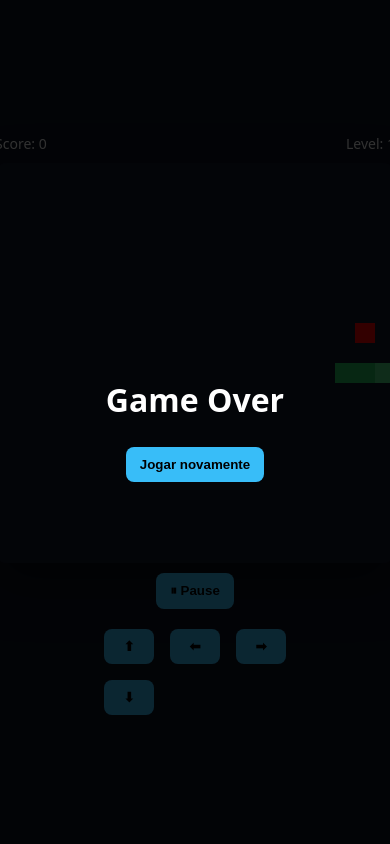
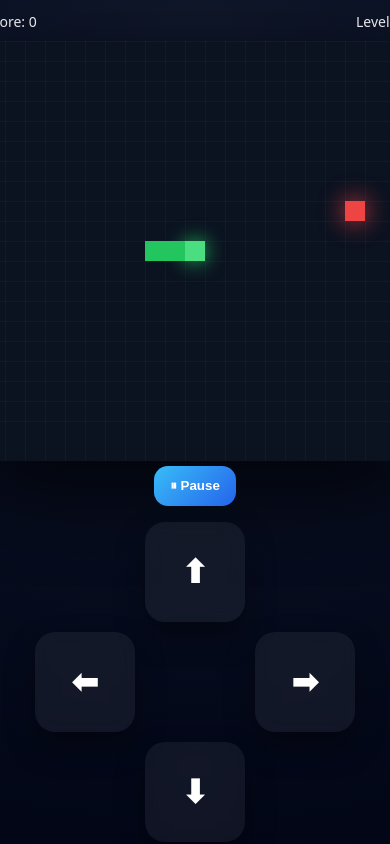
Before and after one commit to HanaRafaelle11/snakegame, a plain HTML site: page index.html in a window 390 px wide. Drawn offline with Linux system fonts and the light colour scheme.

Commit message:
Update index.html
V4

```diff
--- a/index.html
+++ b/index.html
@@ -3,44 +3,36 @@
 <head>
 <meta charset="UTF-8">
 <meta name="viewport" content="width=device-width, initial-scale=1.0">
-<title>Snake Fixed PRO</title>
+<title>Snake AAA</title>
 
 <style>
 body{
 margin:0;
-background:#0b1220;
-color:white;
+background:radial-gradient(circle at top,#0f172a,#020617);
+font-family:system-ui;
 display:flex;
 justify-content:center;
 align-items:center;
 height:100vh;
-font-family:system-ui;
+color:white;
 }
 
 .container{text-align:center;}
 
 canvas{
-background:#0f172a;
-border-radius:12px;
-box-shadow:0 20px 50px rgba(0,0,0,.5);
+background:#0b1220;
+border-radius:18px;
+box-shadow:0 30px 80px rgba(0,0,0,.7);
+touch-action:none;
 }
 
 .hud{
 display:flex;
 justify-content:space-between;
-width:400px;
+width:420px;
 margin:10px auto;
 font-size:14px;
-}
-
-button{
-padding:10px 14px;
-margin:5px;
-border:none;
-border-radius:8px;
-background:#38bdf8;
-cursor:pointer;
-font-weight:bold;
+opacity:.9;
 }
 
 .overlay{
@@ -50,21 +42,55 @@ display:none;
 justify-content:center;
 align-items:center;
 flex-direction:column;
-background:rgba(0,0,0,.8);
+background:rgba(0,0,0,.85);
+backdrop-filter:blur(8px);
 }
 
 .overlay.show{display:flex;}
 
-.mobile{
-margin-top:10px;
+button{
+border:none;
+border-radius:14px;
+padding:12px 16px;
+font-weight:700;
+background:linear-gradient(135deg,#38bdf8,#2563eb);
+color:white;
+cursor:pointer;
+transition:.15s;
+}
+
+button:active{transform:scale(.92);}
+
+/* ================= D-PAD AAA ================= */
+
+.dpad{
+margin-top:16px;
 display:grid;
-grid-template-columns:repeat(3,60px);
-gap:6px;
+grid-template-columns:100px 100px 100px;
+grid-template-rows:100px 100px 100px;
+gap:10px;
 justify-content:center;
 }
 
+.dpad button{
+width:100px;
+height:100px;
+font-size:32px;
+background:rgba(255,255,255,.06);
+backdrop-filter:blur(10px);
+border-radius:20px;
+box-shadow:0 15px 30px rgba(0,0,0,.4);
+}
+
+.dpad button:active{
+background:rgba(255,255,255,.15);
+transform:scale(.9);
+}
+
+.empty{visibility:hidden;}
+
 @media(min-width:768px){
-.mobile{display:none;}
+.dpad{display:none;}
 }
 </style>
 </head>
@@ -81,150 +107,245 @@ justify-content:center;
 <canvas id="game"></canvas>
 
 <div id="overlay" class="overlay">
-<h1>Game Over</h1>
-<button onclick="reset()">Jogar novamente</button>
+<h1 id="title">Snake AAA</h1>
+<button id="btn">Start</button>
 </div>
 
 <button onclick="togglePause()">⏸ Pause</button>
 
-<div class="mobile">
+<div class="dpad">
+
+<div class="empty"></div>
 <button data="up">⬆</button>
+<div class="empty"></div>
+
 <button data="left">⬅</button>
+<div class="empty"></div>
 <button data="right">➡</button>
+
+<div class="empty"></div>
 <button data="down">⬇</button>
+<div class="empty"></div>
+
 </div>
 
 </div>
 
 <script>
 
-const canvas = document.getElementById("game");
-const ctx = canvas.getContext("2d");
+// ================= CANVAS =================
+const canvas=document.getElementById("game");
+const ctx=canvas.getContext("2d");
 
-canvas.width = 400;
-canvas.height = 400;
+canvas.width=420;
+canvas.height=420;
 
-// ================= STATE =================
-let snake = [];
-let food = {};
-let dir = {x:1,y:0};
-let nextDir = {x:1,y:0};
+// ================= STATE MACHINE =================
+const STATE={
+MENU:"menu",
+PLAY:"play",
+PAUSE:"pause",
+GAMEOVER:"gameover"
+};
 
-let score = 0;
-let level = 1;
-let speed = 140;
-let lastTime = 0;
+let state=STATE.MENU;
 
-let state = "start";
-let paused = false;
+// ================= GAME STATE =================
+let snake,food,dir,nextDir;
+let score=0,level=1;
+let speed=140,last=0;
+let particles=[];
+
+// ================= AUDIO ENGINE (AAA STYLE) =================
+const audioCtx=new (window.AudioContext||webkitAudioContext)();
+
+function sound(freq,type="sine",time=0.08){
+const o=audioCtx.createOscillator();
+const g=audioCtx.createGain();
+
+o.type=type;
+o.frequency.value=freq;
+
+g.gain.value=0.1;
+
+o.connect(g);
+g.connect(audioCtx.destination);
+
+o.start();
+o.stop(audioCtx.currentTime+time);
+}
+
+// ================= VIBRATION =================
+function vibrate(ms){
+if(navigator.vibrate) navigator.vibrate(ms);
+}
 
 // ================= INIT =================
 function reset(){
 
-snake = [
-    {x:10,y:10},
-    {x:9,y:10},
-    {x:8,y:10}
+snake=[
+{x:10,y:10},
+{x:9,y:10},
+{x:8,y:10}
 ];
 
-dir = {x:1,y:0};
-nextDir = {x:1,y:0};
+dir={x:1,y:0};
+nextDir=dir;
 
-score = 0;
-level = 1;
-speed = 140;
+score=0;
+level=1;
+speed=140;
 
-document.getElementById("score").textContent = score;
-document.getElementById("level").textContent = level;
+document.getElementById("score").textContent=0;
+document.getElementById("level").textContent=1;
 
 spawn();
-
-document.getElementById("overlay").classList.remove("show");
 }
 
-// ================= FOOD =================
 function spawn(){
-food = {
+food={
 x:Math.floor(Math.random()*20),
 y:Math.floor(Math.random()*20)
 };
 }
 
-// ================= PAUSE =================
+// ================= PARTICLES =================
+function spawnParticles(x,y){
+for(let i=0;i<8;i++){
+particles.push({
+x,y,
+vx:(Math.random()-0.5)*2,
+vy:(Math.random()-0.5)*2,
+life:20
+});
+}
+}
+
+function updateParticles(){
+particles.forEach(p=>{
+p.x+=p.vx;
+p.y+=p.vy;
+p.life--;
+});
+particles=particles.filter(p=>p.life>0);
+}
+
+function drawParticles(){
+ctx.fillStyle="rgba(56,189,248,.8)";
+particles.forEach(p=>{
+ctx.fillRect(p.x,p.y,3,3);
+});
+}
+
+// ================= GAME FLOW =================
+function start(){
+state=STATE.PLAY;
+document.getElementById("overlay").classList.remove("show");
+reset();
+}
+
+function gameOver(){
+state=STATE.GAMEOVER;
+document.getElementById("title").innerText="Game Over";
+document.getElementById("btn").innerText="Restart";
+document.getElementById("overlay").classList.add("show");
+sound(120,"square",0.2);
+vibrate(200);
+}
+
 function togglePause(){
-paused = !paused;
+if(state===STATE.PLAY){
+state=STATE.PAUSE;
+}else if(state===STATE.PAUSE){
+state=STATE.PLAY;
+}
 }
 
 // ================= MOVE =================
 function move(){
 
-dir = nextDir;
+dir=nextDir;
 
-let head = {
-x: snake[0].x + dir.x,
-y: snake[0].y + dir.y
+let h={
+x:snake[0].x+dir.x,
+y:snake[0].y+dir.y
 };
 
-// wall
-if(head.x<0||head.y<0||head.x>=20||head.y>=20){
+if(
+h.x<0||h.y<0||h.x>=20||h.y>=20||
+snake.some(s=>s.x===h.x&&s.y===h.y)
+){
 return gameOver();
 }
 
-// self collision
-if(snake.some(s=>s.x===head.x && s.y===head.y)){
-return gameOver();
-}
+snake.unshift(h);
 
-snake.unshift(head);
+if(h.x===food.x&&h.y===food.y){
 
-// eat
-if(head.x === food.x && head.y === food.y){
 score++;
-document.getElementById("score").textContent = score;
+document.getElementById("score").textContent=score;
 
-if(score % 5 === 0){
+sound(600);
+vibrate(25);
+spawnParticles(h.x*20,h.y*20);
+
+if(score%5===0){
 level++;
-document.getElementById("level").textContent = level;
-speed = Math.max(60, speed - 10);
+document.getElementById("level").textContent=level;
+speed=Math.max(55,speed-7);
+sound(900);
+vibrate(60);
 }
 
 spawn();
+
 }else{
 snake.pop();
 }
 }
 
-// ================= GAME OVER =================
-function gameOver(){
-document.getElementById("overlay").classList.add("show");
-}
-
 // ================= DRAW =================
 function draw(){
 
-ctx.fillStyle="#0f172a";
-ctx.fillRect(0,0,400,400);
+ctx.fillStyle="#0b1220";
+ctx.fillRect(0,0,420,420);
 
-// food
-ctx.fillStyle="red";
+// grid glow
+ctx.fillStyle="rgba(255,255,255,.03)";
+for(let i=0;i<20;i++){
+ctx.fillRect(i*20,0,1,420);
+ctx.fillRect(0,i*20,420,1);
+}
+
+// food glow
+ctx.shadowBlur=25;
+ctx.shadowColor="#ef4444";
+ctx.fillStyle="#ef4444";
 ctx.fillRect(food.x*20,food.y*20,20,20);
+ctx.shadowBlur=0;
 
-// snake
+// snake glow
 snake.forEach((s,i)=>{
-ctx.fillStyle = i===0 ? "#4ade80" : "#22c55e";
+ctx.shadowBlur=i===0?20:0;
+ctx.shadowColor="#22c55e";
+ctx.fillStyle=i===0?"#4ade80":"#22c55e";
 ctx.fillRect(s.x*20,s.y*20,20,20);
 });
+
+drawParticles();
 }
 
 // ================= LOOP =================
 function loop(t){
 
-if(!paused){
+if(state===STATE.PLAY){
 
-if(t - lastTime > speed){
+if(t-last>speed){
 move();
-lastTime = t;
+last=t;
 }
+
+updateParticles();
 }
 
 draw();
@@ -239,21 +360,27 @@ if(e.key==="ArrowDown") nextDir={x:0,y:1};
 if(e.key==="ArrowLeft") nextDir={x:-1,y:0};
 if(e.key==="ArrowRight") nextDir={x:1,y:0};
 
-if(e.code==="Space") togglePause();
+if(e.code==="Space"){
+togglePause();
+}
 });
 
-// mobile
+// ================= D-PAD =================
 document.querySelectorAll("[data]").forEach(b=>{
-b.onclick=()=>{
-let d=b.getAttribute("data");
+b.addEventListener("click",()=>{
+let d=b.dataset.data;
 if(d==="up") nextDir={x:0,y:-1};
 if(d==="down") nextDir={x:0,y:1};
 if(d==="left") nextDir={x:-1,y:0};
 if(d==="right") nextDir={x:1,y:0};
-};
+});
 });
 
-// ================= START =================
+// ================= UI =================
+document.getElementById("btn").onclick=()=>{
+start();
+};
+
 reset();
 requestAnimationFrame(loop);
 
```
